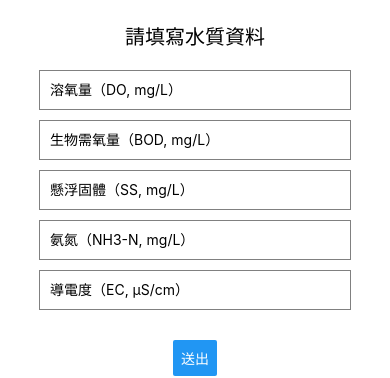
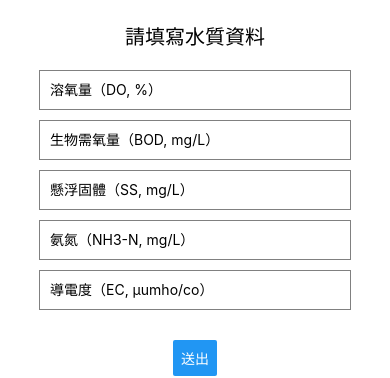
Before and after one commit to KageRyo/WaterMirror, a React Native app in the folder WaterMirror/: screen /Calc in a window 390 px wide. Shown: the part 256-634 px from the top of the page. Built offline with nearby package versions, Linux system fonts and the light colour scheme.

Commit message:
update: Placeholders for DO and EC inputs.

```diff
--- a/WaterMirror/src/Calc.js
+++ b/WaterMirror/src/Calc.js
@@ -41,7 +41,7 @@ export default function CalcScreen() {
         <View style={styles.inputContainer}>
           <TextInput
             style={styles.input}
-            placeholder="溶氧量（DO, mg/L）"
+            placeholder="溶氧量（DO, %）"
             keyboardType="numeric"
             value={waterQualityData.DO}
             onChangeText={text => handleInputChange('DO', text)}
@@ -69,7 +69,7 @@ export default function CalcScreen() {
           />
           <TextInput
             style={styles.input}
-            placeholder="導電度（EC, μS/cm）"
+            placeholder="導電度（EC, μumho/co）"
             keyboardType="numeric"
             value={waterQualityData.EC}
             onChangeText={text => handleInputChange('EC', text)}
```
